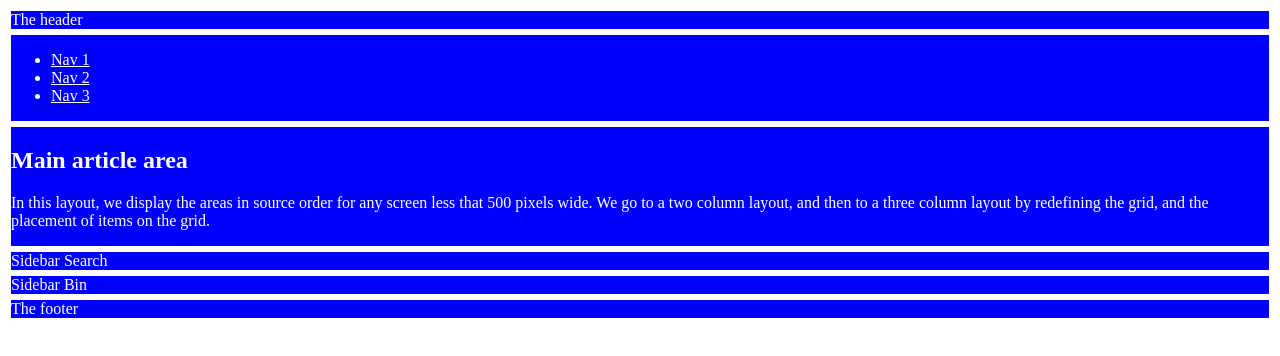
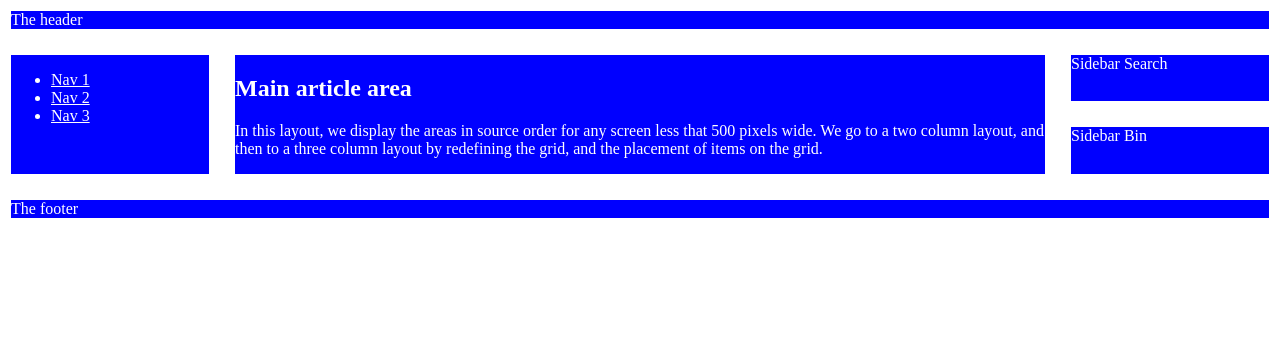
Before and after one commit to Nolanws1/inHouse, a React (Create React App) app in the folder client/: page / in a window 1280 px wide. Shown: the top 356 px of the page. Built offline with nearby package versions, Linux system fonts and the light colour scheme.

Commit message:
media queries for two column medium screen and three col lg screen

```diff
--- a/client/public/index.html
+++ b/client/public/index.html
@@ -1,17 +1,17 @@
 <!DOCTYPE html>
 <html lang="en">
+
 <head>
   <meta charset="utf-8" />
-    <meta name="viewport" content="width=device-width, initial-scale=1" />
+  <meta name="viewport" content="width=device-width, initial-scale=1, minimum-scale=1" />
   <meta name="theme-color" content="#000000" />
-    <meta
-      name="description"
-      content="Web site created using create-react-app"
-    />
+  <meta name="description" content="Web site created using create-react-app" />
   <title>Project 3</title>
 </head>
+
 <body>
   <noscript>You need to enable JavaScript to run this app.</noscript>
   <div id="root"></div>
 </body>
+
 </html>
--- a/client/src/components/FloorPlanLayout/index.css
+++ b/client/src/components/FloorPlanLayout/index.css
@@ -1,3 +1,8 @@
+
+a {
+    color: white;
+}
+
 .main-head {
     grid-area: header;
     background-color: blue;
@@ -52,6 +57,31 @@
       "footer";
   }
 
-  a {
-      color: white;
+  @media only screen and (min-width: 500px) {
+    .wrapper {
+      grid-template-columns: 1fr 3fr;
+      grid-template-areas:
+        "header  header"
+        "nav     nav"
+        "sidebar content"
+        "ad      footer";
+    }
+    nav ul {
+      display: flex;
+      justify-content: space-between;
+    }
   }
+
+  @media only screen and (min-width: 700px) {
+    .wrapper {
+      grid-template-columns: 1fr 4fr 1fr;
+      grid-template-areas:
+        "header header  header"
+        "nav    content sidebar"
+        "nav    content ad"
+        "footer footer  footer"
+     }
+     nav ul {
+       flex-direction: column;
+     }
+  }
--- a/client/src/components/FloorPlanLayout/index.js
+++ b/client/src/components/FloorPlanLayout/index.js
@@ -3,7 +3,7 @@ import "./index.css";
 
 function FloorPlanLayout() {
     return (
-        <div classNameName="wrapper">
+        <div className="wrapper">
             <header className="main-head">The header</header>
             <nav className="main-nav">
                 <ul>
```
Lines whose indentation alone changed are shown as unchanged.
